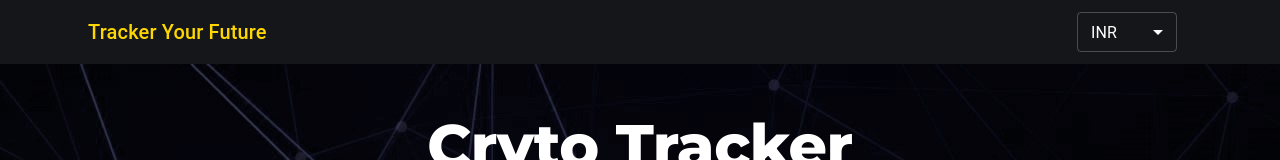
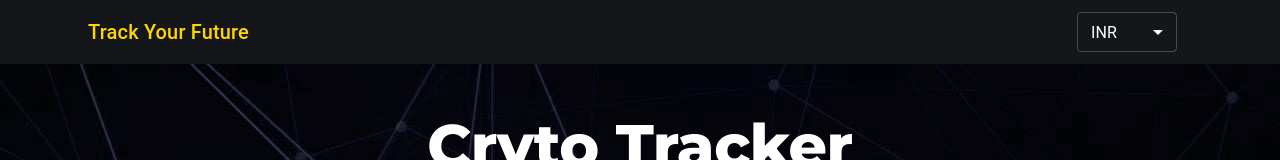
Before and after one commit to Krshnna/crypto-tracker, a React (Create React App) app: page / in a window 1280 px wide. Shown: the top 160 px of the page. Built offline with nearby package versions, Linux system fonts and the light colour scheme; no server answers; a web font is replaced by a local one.

Commit message:
Update Header.js

```diff
--- a/src/components/Header.js
+++ b/src/components/Header.js
@@ -36,7 +36,7 @@ import {
                 variant="h6"
                 className="title"
               >
-                Tracker Your Future
+                Track Your Future
               </Typography>
               <Select
                 variant="outlined"
```
